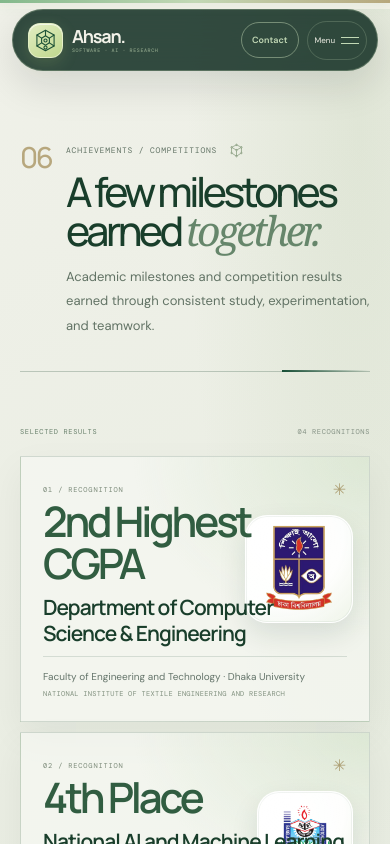
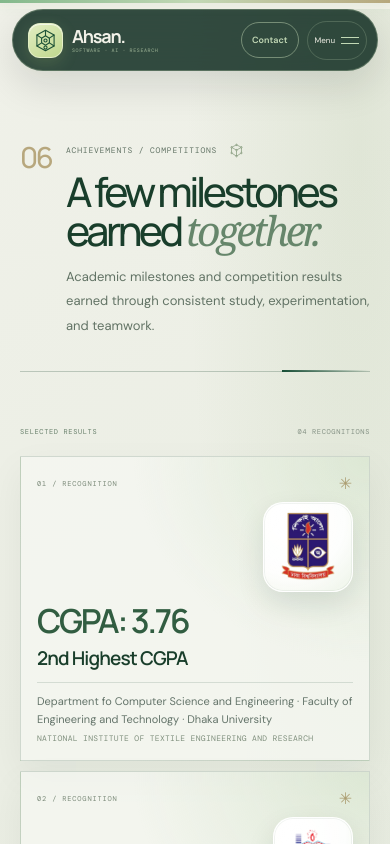
Before and after one commit to AhsanCS64/Ahsan_Portfolio, a React (Vite) app in the folder Frontend/: page /achievements in a window 390 px wide. Shown: the top 844 px of the page. Built offline with nearby package versions, Linux system fonts and the light colour scheme.

Commit message:
Achievement Phone Responsiveness

```diff
--- a/Frontend/src/data/portfolio.js
+++ b/Frontend/src/data/portfolio.js
@@ -120,9 +120,9 @@ export const projects = [
 export const achievements = [
   {
     number: "01",
-    recognition: "2nd Highest CGPA",
-    title: "Department of Computer Science & Engineering",
-    context: "Faculty of Engineering and Technology · Dhaka University",
+    recognition: "CGPA: 3.76",
+    title: "2nd Highest CGPA",
+    context: "Department fo Computer Science and Engineering · Faculty of Engineering and Technology · Dhaka University",
     logo: dhakaUniversityLogo,
     logoSize: "large",
     markLabel: "NATIONAL INSTITUTE OF TEXTILE ENGINEERING AND RESEARCH",
--- a/Frontend/src/styles/activities.css
+++ b/Frontend/src/styles/activities.css
@@ -363,40 +363,69 @@
   }
 
   .achievement-card {
-    min-height: 220px;
-    padding: 22px;
+    min-height: 0;
+    padding: 18px;
   }
 
   .achievement-card__logo {
-    top: 58px;
-    right: 16px;
-    width: 96px;
-    height: 96px;
-    padding: 10px;
-    border-radius: 22px;
+    position: relative;
+    inset: auto;
+    order: 1;
+    align-self: flex-end;
+    width: 88px;
+    height: 88px;
+    margin: 10px 0 14px;
+    padding: 9px;
+    border-radius: 20px;
   }
 
   .achievement-card__logo--large {
-    width: 108px;
-    height: 108px;
+    width: 98px;
+    height: 98px;
     padding: 9px;
   }
 
   .achievement-card__mark {
-    top: 58px;
-    right: 16px;
-    width: 96px;
-    height: 96px;
-    border-radius: 22px;
-    font-size: 38px;
+    position: relative;
+    inset: auto;
+    order: 1;
+    align-self: flex-end;
+    width: 88px;
+    height: 88px;
+    margin: 10px 0 14px;
+    border-radius: 20px;
+    font-size: 36px;
+  }
+
+  .achievement-card__topline {
+    order: 0;
   }
 
   .achievement-card__result {
-    font-size: 42px;
+    order: 2;
+    margin: 0 0 8px;
+    font-size: clamp(32px, 9vw, 38px);
+    letter-spacing: -0.065em;
+    line-height: 1.05;
   }
 
   .achievement-card h2 {
-    font-size: 21px;
+    order: 3;
+    margin-bottom: 12px;
+    font-size: 20px;
+  }
+
+  .achievement-card__context {
+    order: 4;
+    padding-top: 10px;
+    font-size: 11px;
+    overflow-wrap: anywhere;
+  }
+
+  .achievement-card__context span {
+    font-size: 8px;
+    line-height: 1.5;
+    overflow-wrap: anywhere;
   }
 
   .eca-role {
@@ -456,4 +485,33 @@
     flex-direction: column;
     gap: 3px;
   }
+
+  .achievement-card {
+    padding: 16px;
+  }
+
+  .achievement-card__logo {
+    width: 80px;
+    height: 80px;
+    margin-block: 8px 12px;
+  }
+
+  .achievement-card__logo--large {
+    width: 90px;
+    height: 90px;
+  }
+
+  .achievement-card__mark {
+    width: 80px;
+    height: 80px;
+    margin-block: 8px 12px;
+  }
+
+  .achievement-card__result {
+    font-size: clamp(30px, 8.5vw, 34px);
+  }
+
+  .achievement-card h2 {
+    font-size: 19px;
+  }
 }
```
